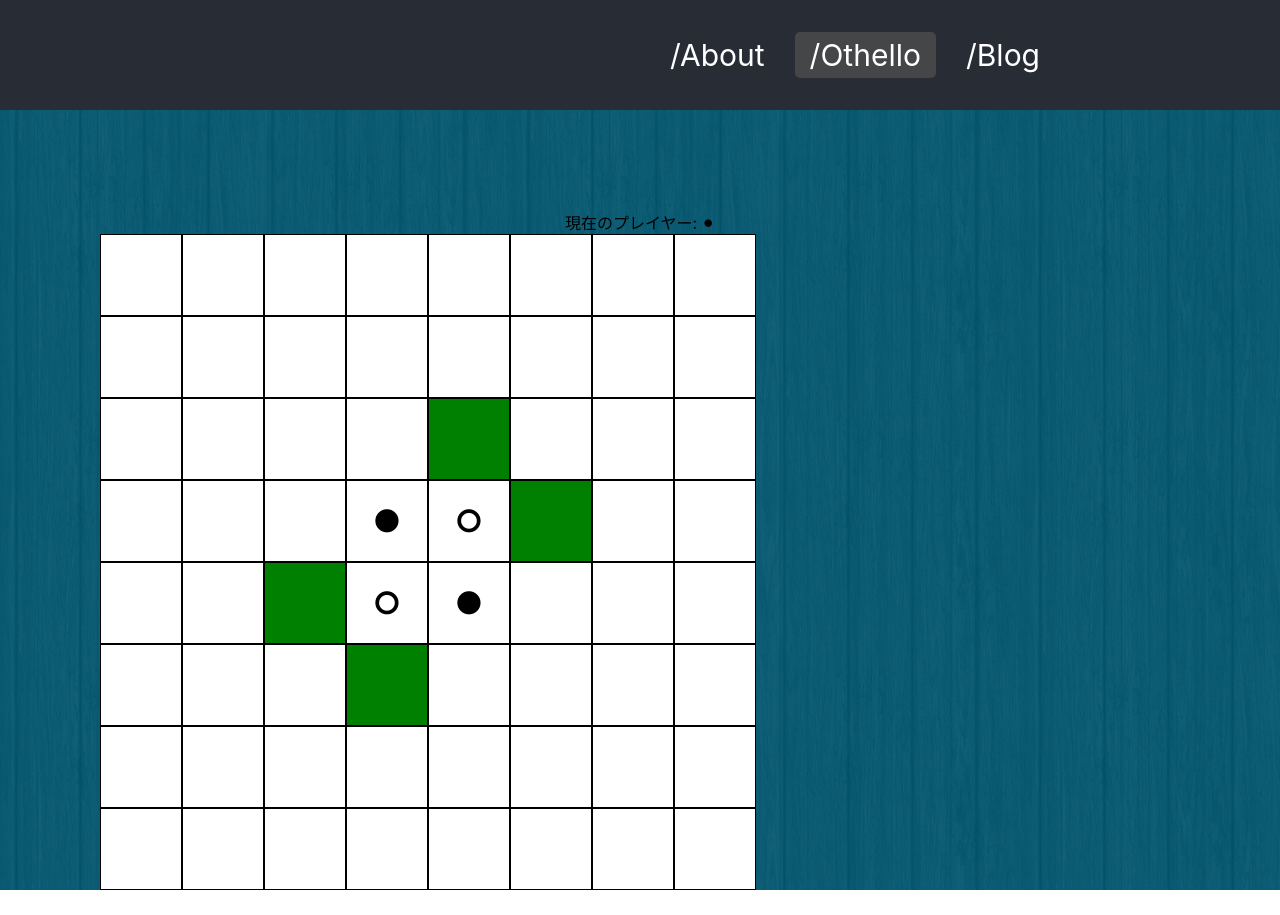
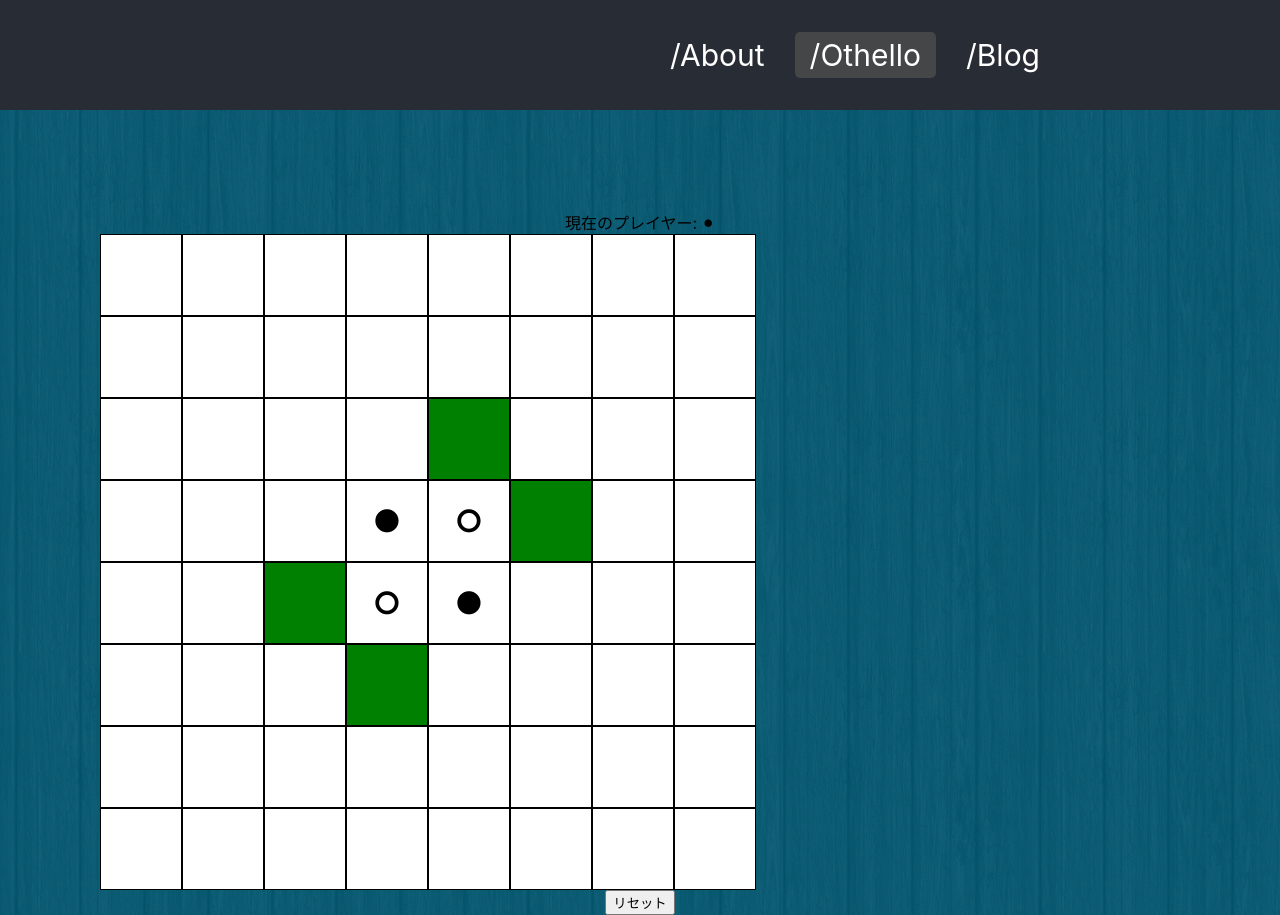
Before and after one commit to ntaku256/Portfolio-Blog, a React (Create React App) app: page /Othello in a window 1280 px wide. Before the commit the page ends 890 px from the top, so only its background shows below. Built offline with nearby package versions, Linux system fonts and the light colour scheme.

Commit message:
21st commit

```diff
--- a/src/App.css
+++ b/src/App.css
@@ -126,6 +126,9 @@ hr {
 .markdown-body li{
   font-size: 20px !important;
 }
+.othello-button {
+
+}
 
 @media (min-width: 500px) {
   .article-content {
--- a/src/components/content/Othello.tsx
+++ b/src/components/content/Othello.tsx
@@ -28,6 +28,23 @@ const Game: React.FC<GameProps> = () => {
   const [player, setPlayer] = useState<string>(initPlayer);
   const [gameStatus, setGameStatus] = useState<string>("playing");
 
+  const initonClick = () => {
+    setBoard((prevBoard) => {
+      const newBoard: string[][] = [...prevBoard];
+      for (let i = 0; i < 8; i++) {
+        for (let j = 0; j < 8; j++) {
+          newBoard[i][j] = "";
+        }
+      }
+      newBoard[size / 2 - 1][size / 2 - 1] = "⚫︎";
+      newBoard[size / 2][size / 2] = "⚫︎";
+      newBoard[size / 2 - 1][size / 2] = "⚪︎";
+      newBoard[size / 2][size / 2 - 1] = "⚪︎";
+      return newBoard;
+    });
+    setPlayer((prevPlayer) => (prevPlayer = "⚫︎"));
+    setPutables(() => calculatePutables(board, player));
+  }
   const onClickCell = (y: number, x: number) => {
     if (putables[y][x]) {
       console.log("put");
@@ -176,6 +193,9 @@ const Game: React.FC<GameProps> = () => {
           ))}
         </div>
       ))}
+      <button className="othello-button" onClick={initonClick}>
+        リセット
+      </button>
     </div>
   );
 };
```
